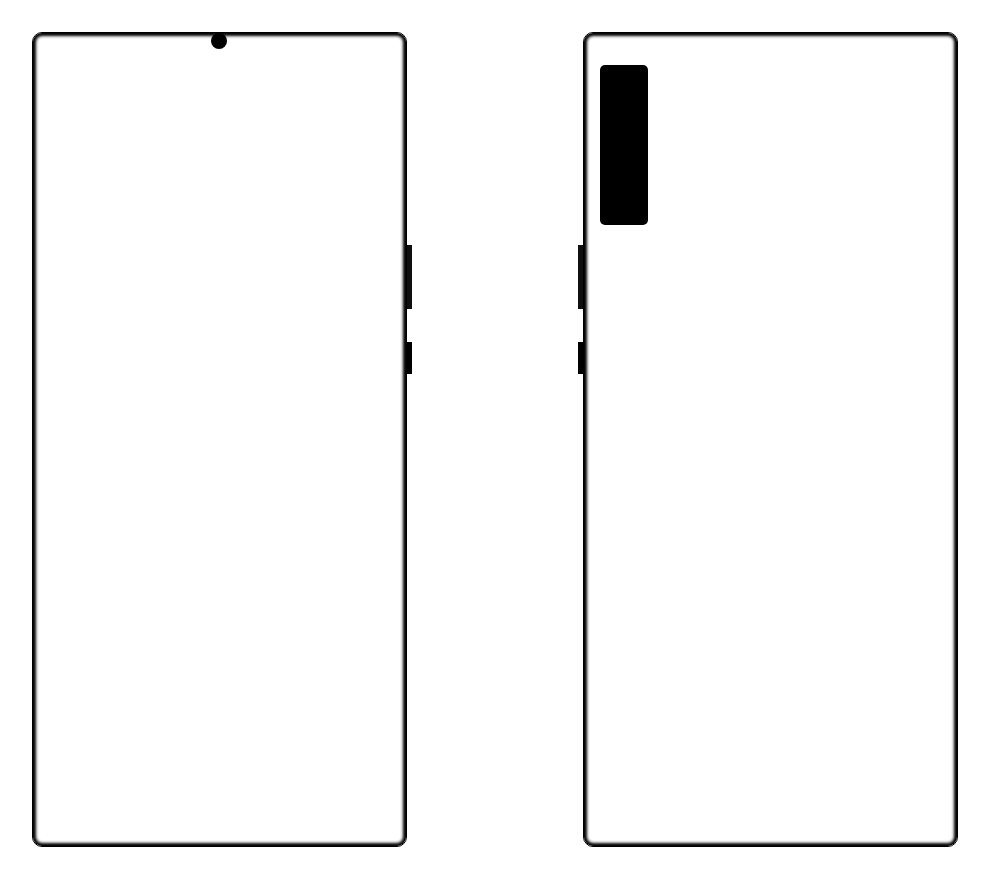
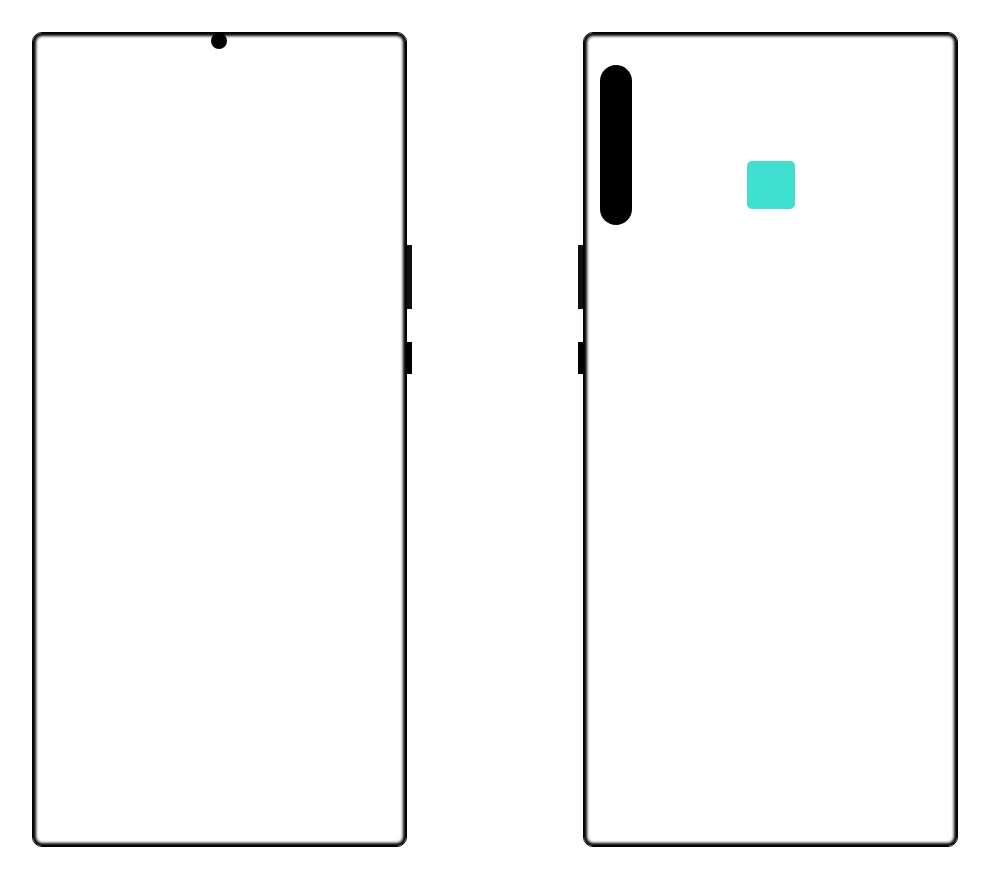
Before and after one commit to aishacodes/phone, a plain HTML site: page index.html in a window 1280 px wide. Shown: the whole page, without its empty margins (145-1134 px from the left). Drawn offline with Linux system fonts and the light colour scheme.

Commit message:
updated codebase

```diff
--- a/css/style.css
+++ b/css/style.css
@@ -76,11 +76,21 @@ body {
 .back-camera {
     position: absolute;
     background-color: black;
-    width: 3rem;
+    width: 2rem;
     height: 10rem;
     top: 2rem;
     left: 1rem;
+    border-radius: 20px;
+}
+
+.thumbprint {
+    position: absolute;
+    left: calc(50% - 1.5rem);
+    top: 8rem;
+    width: 3rem;
+    height: 3rem;
     border-radius: 5px;
+    background-color: turquoise;
 }
 
 .b-power-btn {
--- a/index.html
+++ b/index.html
@@ -30,6 +30,7 @@
                 <div class="back-camera">
 
                 </div>
+                <div class="thumbprint"></div>
             </div>
             <div class="b-power-btn">
 
```
